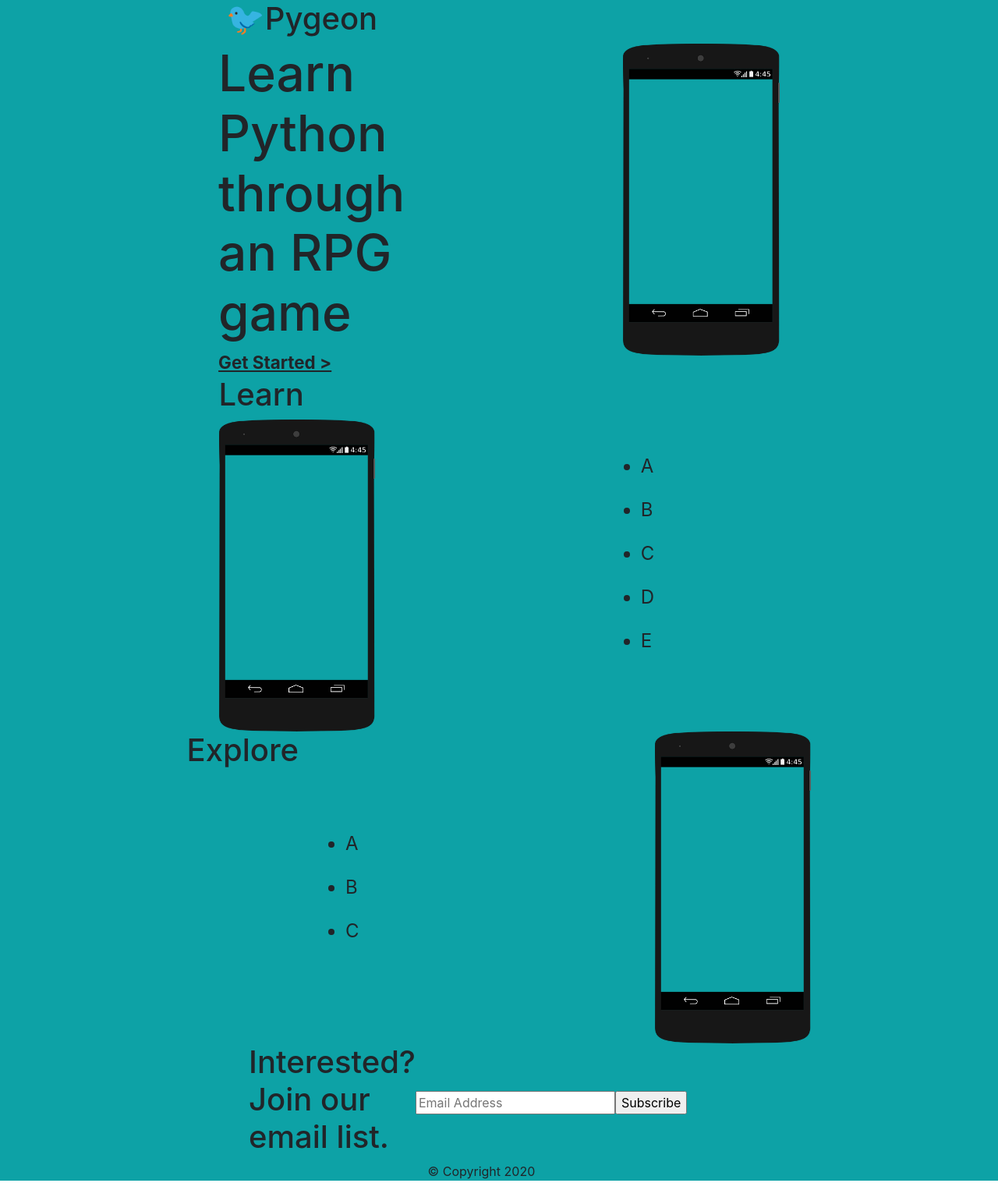
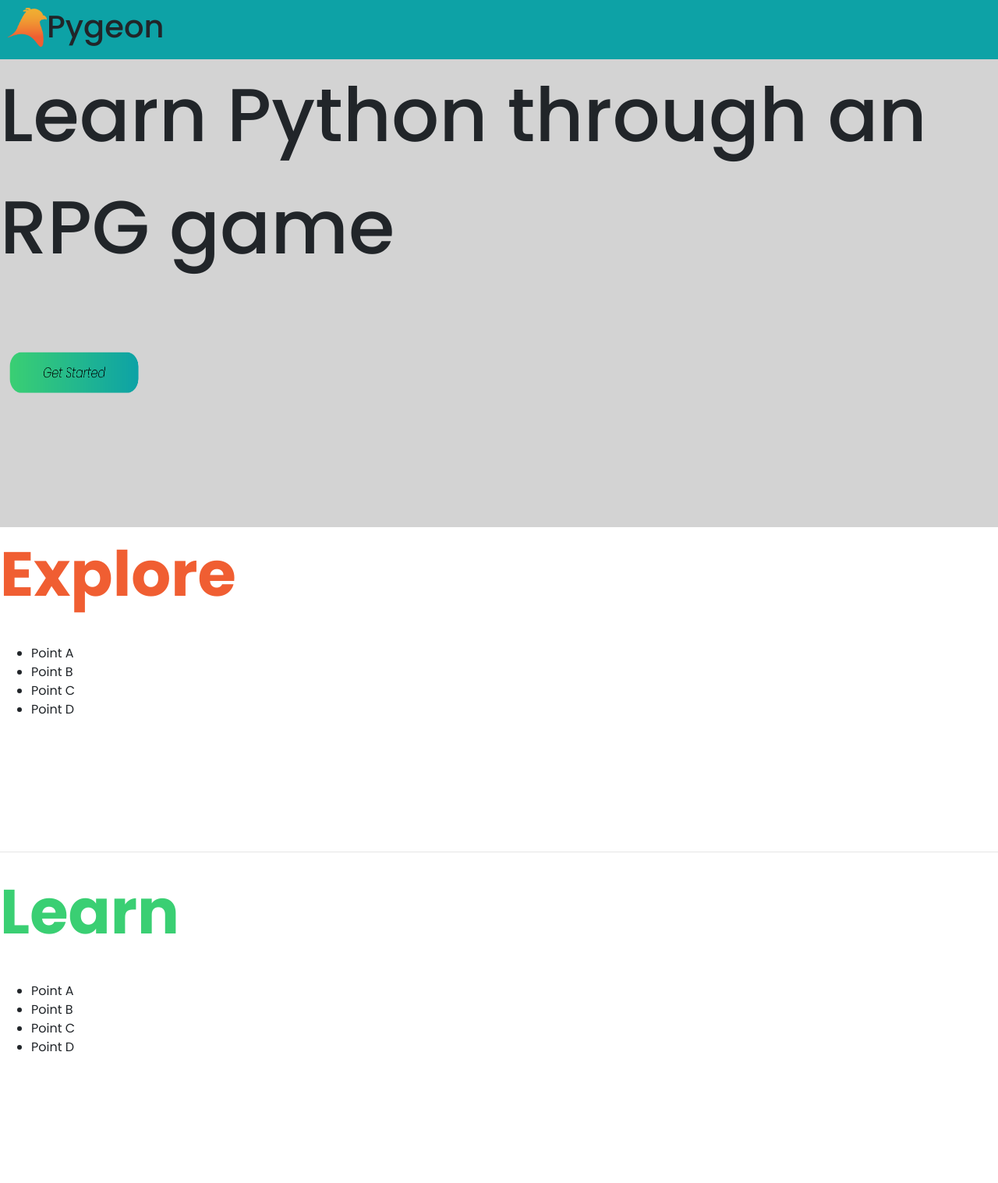
Before and after one commit to oikkutech/oikku.github.io, a plain HTML site: page index.html in a window 1280 px wide. Shown: the top 1517 px of the page at 78% size. Drawn offline with Linux system fonts and the light colour scheme.

Commit message:
Code refactor

```diff
--- a/assets/css/style.css
+++ b/assets/css/style.css
@@ -1,182 +1,73 @@
-/* Flex layout */
-.flex-col-container {
-    display: flex;
-    flex-direction: column;
+* {
+    font-family: 'Poppins';
 }
 
-.flex-row-container {
-    display: flex;
-    flex-direction: row;
+#header {
+    background-color: #0da2a6;
+    padding: 10px;
+    width: 100%;
 }
 
+#header-img {
+    height: 50px;
+    width: 50px;
+    display: inline-block;
+    float: left;
+    padding: 0;
+    margin: 0;
+}
 
-.flex-col-container > div, .flex-row-container > div {
-    /* margin: 10px 0 10px 0;
-    padding: 10px 0 10px 10px; */
+#button-img {
+    height: 200px;
+    width: 200px;
+    display: inline-block;
+    float: left;
+}
+
+#header-title {
+    font-weight: 500;
+}
+
+#main {
+    background-color: lightgray;
+    height: 600px;
+}
+
+#main-text {
+    font-size: 6em;
+    font-weight: 500;
+}
+
+#explore {
+    height: 400px;
+}
+
+#learn {
+    height: 400px;
+}
+
+#explore-text {
+    font-size: 5em;
+    font-weight: 700;
+    position: absolute;
+    color: #f05e32;
+}
+
+#learn-text {
+    font-size: 5em;
+    font-weight: 700;
+    position: absolute;
+    color: #3acf73;
+}
+
+.list {
+    padding-top: 150px;
+}
+
+.email-list {
     background-color: #0da2a6;
 }
 
-.top {
-    margin: 0;
-    padding: 0;
+.copy {
+    background-color: #f05e32;
 }
-
-/* Header Flex */
-.header-left {
-    flex: 6;
-}
-
-.header-mid {
-    flex: 14.5;
-}
-
-.header-right {
-    flex: 6;
-}
-
-/* Main Flex */
-.main-left {
-    flex: 6;
-}
-
-.main {
-    flex: 4;
-}
-
-.main-space {
-    flex: 6;
-}
-
-.main-phone {
-    flex: 4
-}
-
-.main-right {
-    flex: 6;
-}
-
-/* Main Content */
-#sec-header {
-    font-size: 4em;
-}
-
-/* Learn */
-.phone-img {
-    height: 400px;
-}
-
-.learn-list {
-    align-self: center;
-    font-size: 24px;
-}
-
-.learn-list ul li {
-    margin: 20px;
-}
-
-a {
-    font-size: 1.4em;
-    color: #212529;
-    font-weight: bold;
-    text-decoration: underline;
-}
-
-/* Learn Spacing */
-.learn-left {
-    flex: 6;
-}
-
-.phone {
-    flex: 4;
-}
-
-.learn-space {
-    flex: 6;
-}
-
-.learn-list-spacing{
-    flex: 4;
-}
-
-.learn-right {
-    flex: 9;
-}
-
-/* Explore */
-.explore-list{
-    align-self: center;
-    font-size: 24px;
-}
-
-.explore-header{
-    position: relative;
-    top: -80px;
-}
-
-.explore-list ul li {
-    margin: 20px;
-}
-/* Explore Spacing */
-.explore-left {
-    flex: 6;
-}
-
-.explore-phone {
-    flex: 4;
-}
-
-.explore-space {
-    flex: 9;
-}
-
-.explore-list-spacing{
-    flex: 4;
-}
-
-.explore-right {
-    flex: 6;
-}
-
-/* Email List */
-.email-left {
-    flex: 8;
-}
-
-.email-content {
-    flex: 6;
-}
-
-.email-right {
-    flex: 10;
-}
-
-#email-con {
-    display: flex;
-    align-items: center;
-    justify-content: center;
-}
-
-input {
-    display: block;
-    margin: auto;
-}
-
-#email-con-2 {
-    display: flex;
-    flex-direction: row;
-    align-items: center;
-    justify-content: center;
-}
-
-/* Copyright Flex */
-.copy-left {
-    flex: 9;
-}
-
-.copy-space {
-    flex: 8;
-}
-
-.copy-right {
-    flex: 4;
-}
--- a/index.html
+++ b/index.html
@@ -5,115 +5,55 @@
         <title>Oikku Tech</title>
 
         <!-- CSS -->
+        <link href="https://fonts.googleapis.com/css2?family=Poppins:ital,wght@0,100;0,200;0,300;0,400;0,500;0,600;0,700;0,800;0,900;1,100;1,200;1,300;1,400;1,500;1,600;1,700;1,800;1,900&display=swap" rel="stylesheet">
         <link rel="stylesheet" href="assets/css/bootstrap.min.css">
         <link rel="stylesheet" href="assets/css/style.css">
     </head>
 
     <body>
-        <div class="flex-col-container">
-
-        <!--Header-->
-            <div class="flex-row-container">
-
-                <div class="header-left">
-
+        <div id="header">
+            <img src="assets/img/logotransparent.png" id="header-img">
+            <h1 id="header-title">Pygeon</h1>
         </div>
 
-                <div class="header-mid">
-                    <h1>🐦Pygeon</h1>
+        <div id="main">
+            <div>
+                <p id="main-text">Learn Python through an RPG game</p>
             </div>
 
-                <div class="header-right">
-
+            <img src="assets/img/getstarted.png" id="button-img">
         </div>
 
-            </div>
+        <div id="explore">
+            <p id="explore-text">Explore</p>
 
-        <!-- Main -->
-            <div class="flex-row-container">
-                <div class="main-left">
-                    <!-- Used for spacing-->
-                </div>
-
-                <div class="main">
-                    <h1 id="sec-header">Learn Python through an RPG game</h1>
-                    <a href="#">Get Started ></a>
-                </div>
-
-                <div class="main-space">
-                    <!-- Used for spacing-->
-                </div>
-
-                <div class="main-phone">
-                    <img class="phone-img" src="assets/img/phone.webp" alt="Phone">
-                </div>
-
-                <div class="main-right">
-                    <!-- Used for spacing-->
+            <div class="list">
+                <ul>
+                    <li>Point A</li>
+                    <li>Point B</li>
+                    <li>Point C</li>
+                    <li>Point D</li>
+                </ul>
             </div>
         </div>
 
-        <!--Learn-->
-            <div class="flex-row-container">
+        <hr>
 
-                <div class="learn-left">
-                    <!--Spacing-->
-                </div>
+        <div id="learn">
+            <p id="learn-text">Learn</p>
 
-                <div class="phone">
-                    <h1>Learn</h1>
-                    <img class="phone-img" src="assets/img/phone.webp" alt="Phone">
-                </div>
-
-                <div class="learn-space"></div>
-
-                <div class="learn-list" class="learn-list-spacing">
+            <div class="list">
                 <ul>
-                        <li>A</li>
-                        <li>B</li>
-                        <li>C</li>
-                        <li>D</li>
-                        <li>E</li>
+                    <li>Point A</li>
+                    <li>Point B</li>
+                    <li>Point C</li>
+                    <li>Point D</li>
                 </ul>
-                </div>
-
-                <div class="learn-right">
-                    <!--Spacing-->
             </div>
         </div>
 
-        <!--Explore-->
-            <div class="flex-row-container">
-
-                <div class="explore-left">
-                    <!--Spacing-->
-                </div>
-
-                <div> <!--Align self is breaking-->
-                    <h1>Explore</h1>
-                </div>
-
-                <div class="explore-list" class="explore-list-spacing">
-                    <ul>
-                        <li>A</li>
-                        <li>B</li>
-                        <li>C</li>
-                    </ul>
-                </div>
-
-                <div class="explore-space"></div>
-
-                <div class="explore-phone">
-                    <img class="phone-img" src="assets/img/phone.webp" alt="Phone">
-                </div>
-
-                <div class="explore-right">
-                    <!--Spacing-->
-                </div>
-            </div>
-
-        <!--Email List-->
-            <div class="flex-row-container">
+        <div class="flex-row-container email-list">
+            <hr>
             <div class="email-left">
                 <!--Spacing-->
             </div>
@@ -136,19 +76,9 @@
             </div>
         </div>
 
-        <!--Copyright Footer-->
-            <div class="flex-row-container">
-                <div class="copy-left">
-                    <!--Spacing-->
-                </div>
-
+        <div class="copy">
             <div class="copy-space">
                 &copy; Copyright 2020
-                </div>
-
-                <div class="copy-right">
-                    <!--Spacing-->
-                </div>
             </div>
         </div>
 
```
Also changed, not shown: assets/img/bird.jpg (added), assets/img/getstarted.png (added), assets/img/logotransparent.png (added), 3 other files. Lines whose indentation alone changed are shown as unchanged.
